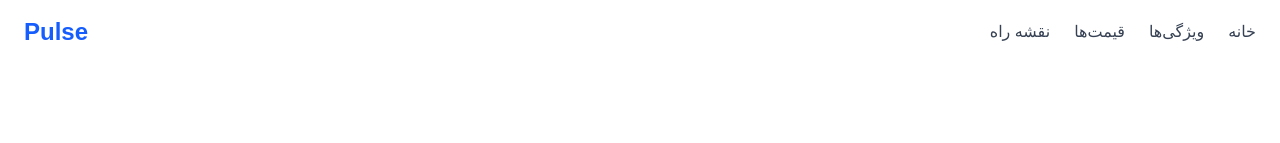
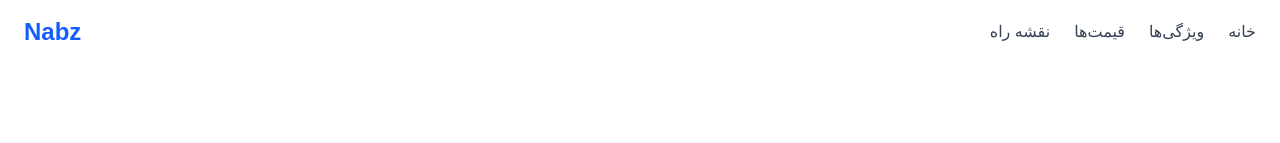
Before and after one commit to aryan-salemababdi/Pulse-Next, a Next.js app: page / in a window 1280 px wide. Shown: the top 143 px of the page. Built offline with nearby package versions, Linux system fonts and the light colour scheme.

Commit message:
final commit

```diff
--- a/src/components/organisme/Header/Header.tsx
+++ b/src/components/organisme/Header/Header.tsx
@@ -11,7 +11,7 @@
           <NavItem text="نقشه راه" />
         </ul>
       </nav>
-      <h1 className="text-2xl font-bold text-blue-600">Pulse</h1>
+      <h1 className="text-2xl font-bold text-blue-600">Nabz</h1>
     </header>
   );
 };
```
